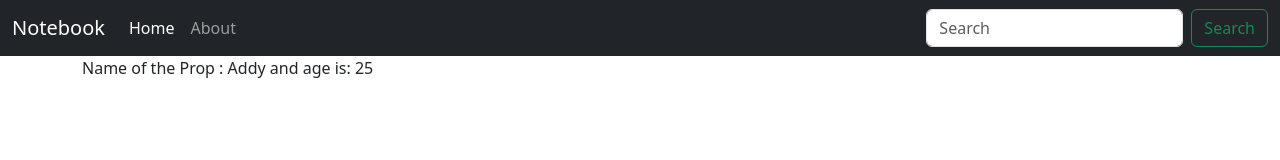
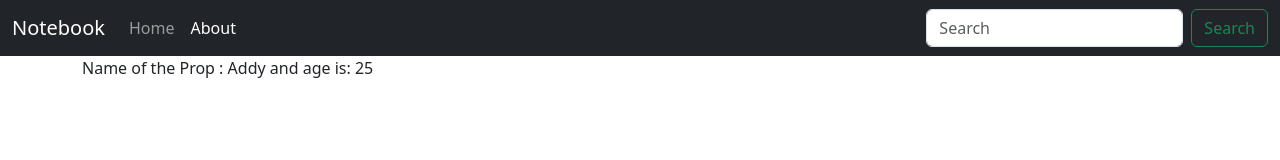
Before and after one commit to AdityaGupta-03/notebook-frontend, a React (Create React App) app: page /about in a window 1280 px wide. Shown: the top 160 px of the page. Built offline with nearby package versions, Linux system fonts and the light colour scheme.

Commit message:
using useLocation Hook

```diff
--- a/src/components/Navbar.js
+++ b/src/components/Navbar.js
@@ -1,7 +1,9 @@
 import React from 'react'
-import {Link} from "react-router-dom";
+import {Link, useLocation} from "react-router-dom";
 
 export default function Navbar() {
+    let location = useLocation()
+
     return (
         <nav className="navbar navbar-expand-lg bg-dark navbar-dark">
             <div className="container-fluid">
@@ -12,10 +14,10 @@
                 <div className="collapse navbar-collapse" id="navbarSupportedContent">
                     <ul className="navbar-nav me-auto mb-2 mb-lg-0">
                         <li className="nav-item">
-                            <Link className="nav-link active" aria-current="page" to="/">Home</Link>
+                            <Link className={`nav-link ${location.pathname === "/" ? "active" : ""}`} aria-current="page" to="/">Home</Link>
                         </li>
                         <li className="nav-item">
-                            <Link className="nav-link" to="/about">About</Link>
+                            <Link className={`nav-link ${location.pathname === "/about" ? "active" : ""}`} to="/about">About</Link>
                         </li>
                     </ul>
                     <form className="d-flex" role="search">
```
